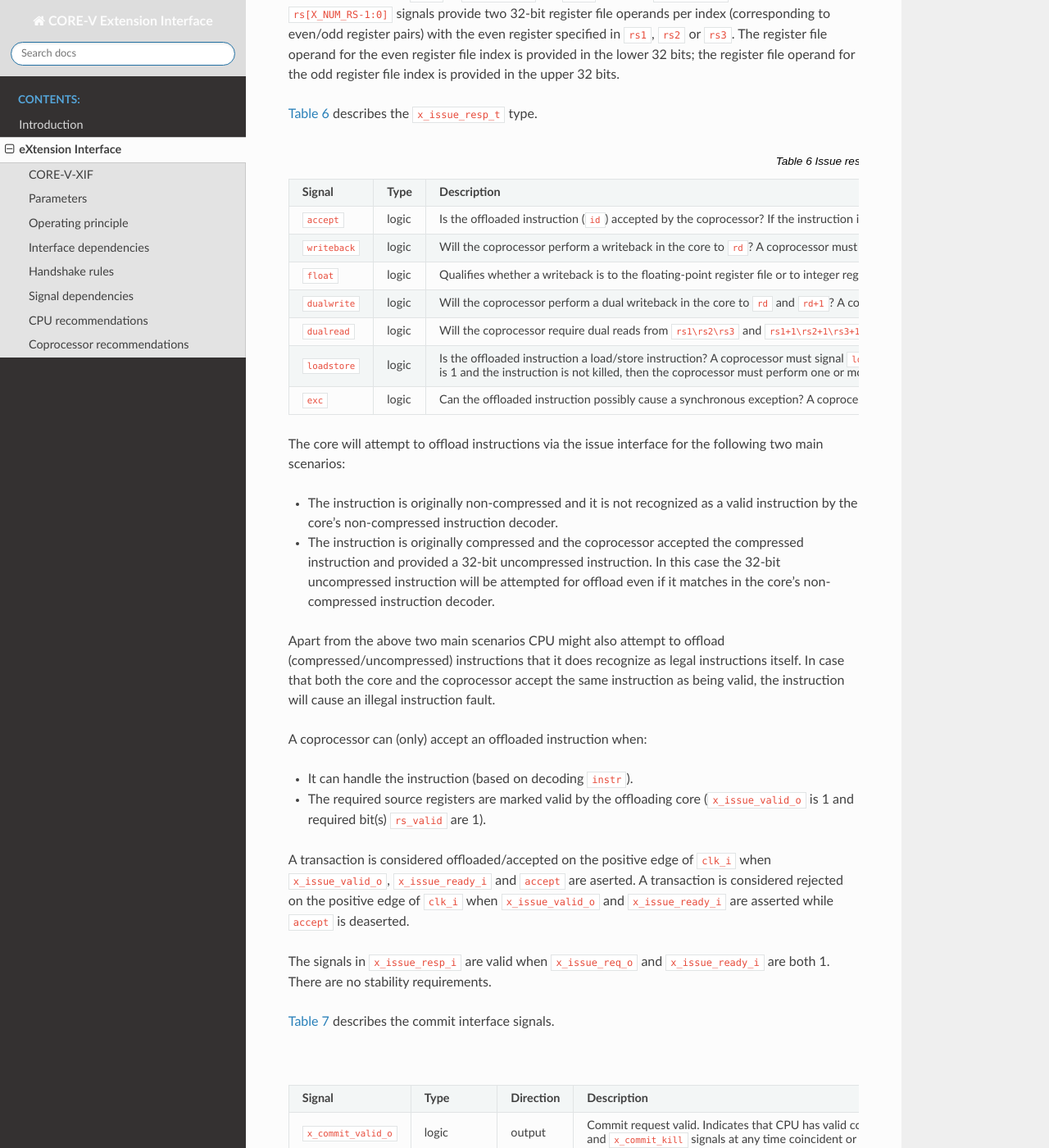
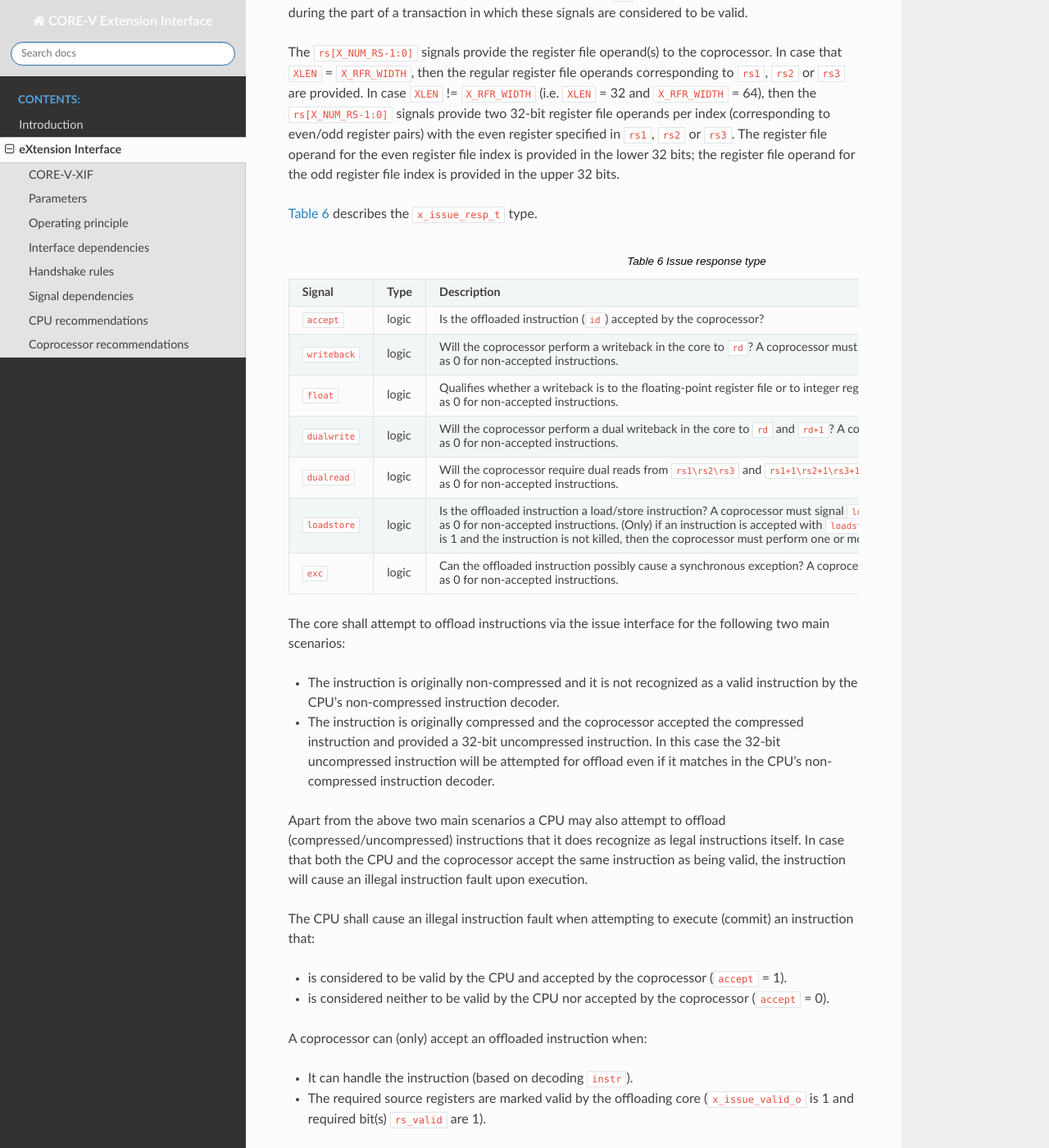
Before and after one commit to openhwgroup/core-v-xif, a Sphinx documentation site: the page built from docs/source/x_ext.rst, in a window 1280 px wide and 1400 px high, scrolled down 6250 px. Shown: the whole window at 82% size. Built offline with Sphinx 7.4.7 and the Read the Docs theme 2.0.0, drawn with Linux system fonts in a browser that asks for light colours; some of the changed text lies outside the part shown.

Commit message:
Further clarifications
Signed-off-by: Arjan Bink <Arjan.Bink@silabs.com>

```diff
--- a/docs/source/x_ext.rst
+++ b/docs/source/x_ext.rst
@@ -192,15 +192,17 @@ then a new compressed request transaction started).
   | ``mode``               | logic [1:0]          | Privilege level (2'b00 = User, 2'b01 = Supervisor, 2'b10 = Reserved, 2'b11 = Machine).                          |
   +------------------------+----------------------+-----------------------------------------------------------------------------------------------------------------+
   | ``accept``             | logic                | Is the offloaded compressed instruction (``id``) accepted by the |coprocessor|?                                 |
-  |                        |                      | If the compressed instruction is not accepted, then the core will cause an illegal instruction trap unless this |
-  |                        |                      | instruction is killed in the core's pipeline.                                                                   |
   +------------------------+----------------------+-----------------------------------------------------------------------------------------------------------------+
 
 The signals in ``x_compressed_resp_i`` are valid when ``x_compressed_valid_o`` and ``x_compressed_ready_i`` are both 1. There are no stability requirements.
 
 |processor| will attempt to offload every compressed instruction that it does not recognize as a legal instruction itself. |processor| might also attempt to offload
-compressed instructions that it does recognize as legal instructions itself. In case that both the core and the |coprocessor| accept the same instruction as being valid,
-the instruction will cause an illegal instruction fault.
+compressed instructions that it does recognize as legal instructions itself.
+
+The |processor| shall cause an illegal instruction fault when attempting to execute (commit) an instruction that:
+
+* is considered to be valid by the |processor| and accepted by the |coprocessor| (``accept`` = 1).
+* is considered neither to be valid by the |processor| nor accepted by the |coprocessor| (``accept`` = 0).
 
 Typically an accepted transaction over the compressed interface will be followed by a corresponding transaction over the issue interface, but there is no requirement
 on the |processor| to do so (as the instructions offloaded over the compressed interface and issue interface are allowed to be speculative).
@@ -274,9 +276,7 @@ odd register file index is provided in the upper 32 bits.
   +------------------------+----------------------+------------------------------------------------------------------------------------------------------------------+
   | **Signal**             | **Type**             | **Description**                                                                                                  |
   +------------------------+----------------------+------------------------------------------------------------------------------------------------------------------+
-  | ``accept``             | logic                | Is the offloaded instruction (``id``) accepted by the |coprocessor|? If                                          |
-  |                        |                      | the instruction is not accepted, then the core will cause an illegal instruction trap unless this offloaded      |
-  |                        |                      | instruction is killed.                                                                                           |
+  | ``accept``             | logic                | Is the offloaded instruction (``id``) accepted by the |coprocessor|?                                             |
   +------------------------+----------------------+------------------------------------------------------------------------------------------------------------------+
   | ``writeback``          | logic                | Will the |coprocessor| perform a writeback in the core to ``rd``?                                                |
   |                        |                      | A |coprocessor| must signal ``writeback`` as 0 for non-accepted instructions.                                    |
@@ -299,23 +299,28 @@ odd register file index is provided in the upper 32 bits.
   |                        |                      | A |coprocessor| must signal ``exc`` as 0 for non-accepted instructions.                                          |
   +------------------------+----------------------+------------------------------------------------------------------------------------------------------------------+
 
-The core will attempt to offload instructions via the issue interface for the following two main scenarios:
+The core shall attempt to offload instructions via the issue interface for the following two main scenarios:
 
-* The instruction is originally non-compressed and it is not recognized as a valid instruction by the core's non-compressed instruction decoder.
+* The instruction is originally non-compressed and it is not recognized as a valid instruction by the |processor|'s non-compressed instruction decoder.
 * The instruction is originally compressed and the |coprocessor| accepted the compressed instruction and provided a 32-bit uncompressed instruction.
-  In this case the 32-bit uncompressed instruction will be attempted for offload even if it matches in the core's non-compressed instruction decoder.
+  In this case the 32-bit uncompressed instruction will be attempted for offload even if it matches in the |processor|'s non-compressed instruction decoder.
 
-Apart from the above two main scenarios |processor| might also attempt to offload
-(compressed/uncompressed) instructions that it does recognize as legal instructions itself. In case that both the core and the |coprocessor| accept the same instruction as being valid,
-the instruction will cause an illegal instruction fault.
+Apart from the above two main scenarios a |processor| may also attempt to offload
+(compressed/uncompressed) instructions that it does recognize as legal instructions itself. In case that both the |processor| and the |coprocessor| accept the same instruction as being valid,
+the instruction will cause an illegal instruction fault upon execution.
+
+The |processor| shall cause an illegal instruction fault when attempting to execute (commit) an instruction that:
+
+* is considered to be valid by the |processor| and accepted by the |coprocessor| (``accept`` = 1).
+* is considered neither to be valid by the |processor| nor accepted by the |coprocessor| (``accept`` = 0).
 
 A |coprocessor| can (only) accept an offloaded instruction when:
 
 * It can handle the instruction (based on decoding ``instr``).
 * The required source registers are marked valid by the offloading core  (``x_issue_valid_o`` is 1 and required bit(s) ``rs_valid`` are 1).
 
-A transaction is considered offloaded/accepted on the positive edge of ``clk_i`` when ``x_issue_valid_o``, ``x_issue_ready_i`` and ``accept`` are aserted.
-A transaction is considered rejected on the positive edge of ``clk_i`` when ``x_issue_valid_o`` and ``x_issue_ready_i`` are asserted while ``accept`` is deaserted.
+A transaction is considered offloaded/accepted on the positive edge of ``clk_i`` when ``x_issue_valid_o``, ``x_issue_ready_i`` are asserted and ``accept`` is 1.
+A transaction is considered not offloaded/rejected on the positive edge of ``clk_i`` when ``x_issue_valid_o`` and ``x_issue_ready_i`` are asserted while ``accept`` is 0.
 
 The signals in ``x_issue_resp_i`` are valid when ``x_issue_req_o`` and ``x_issue_ready_i`` are both 1. There are no stability requirements.
 
@@ -337,7 +342,7 @@ The signals in ``x_issue_resp_i`` are valid when ``x_issue_req_o`` and ``x_issue
 
 .. note::
 
-   The commit transaction is also performed for offloaded instructions that are not accepted by a |coprocessor| and can then simply be ignored by the |coprocessor|.
+   The |processor| shall perform a commit transaction for every issue transaction, independent of the ``accept`` value of the issue transaction.
 
 :numref:`Commit packet type` describes the ``x_commit_t`` type.
 
```
